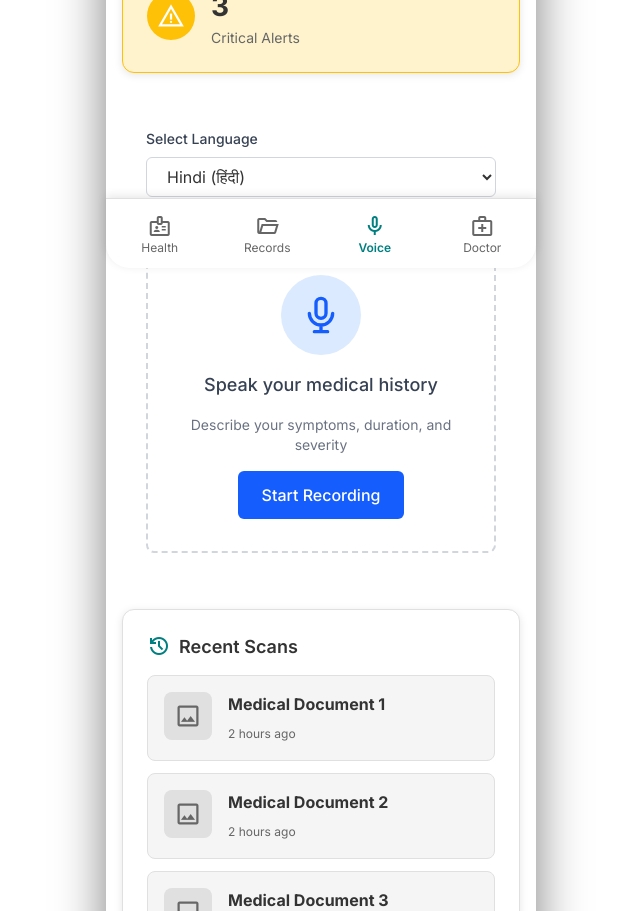
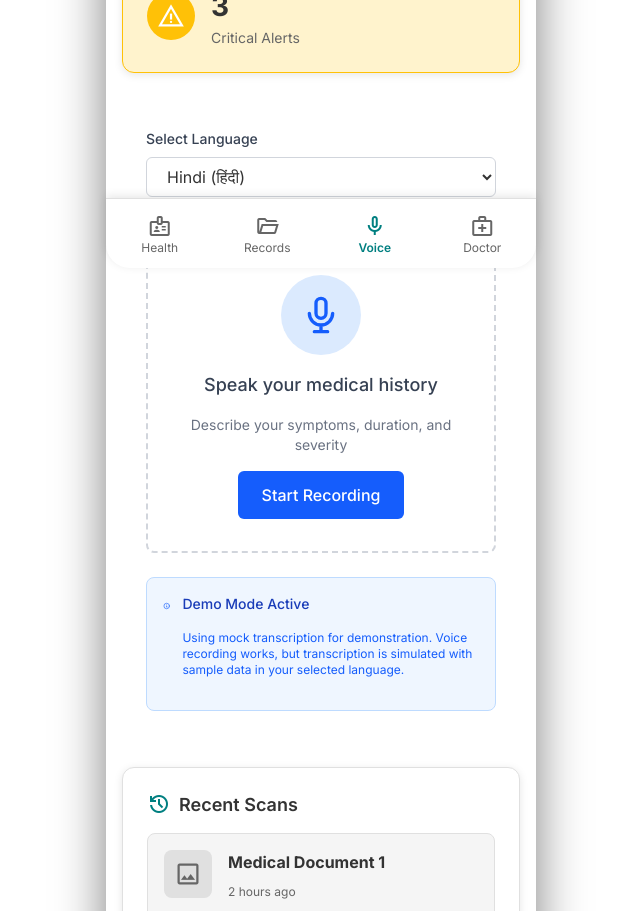
Before and after one commit to gusfing/VaidyaLink, a Next.js app in the folder frontend/: page /vaidyalink/voice in a window 1280 px wide. Shown: the part 500-1411 px from the top of the page, without its empty margins (319-959 px from the left). Built offline with nearby package versions, Linux system fonts and the light colour scheme.

Commit message:
Fix voice recorder to always use demo mode (API not deployed yet)

```diff
--- a/frontend/components/document-scan-demo/VoiceRecorder.tsx
+++ b/frontend/components/document-scan-demo/VoiceRecorder.tsx
@@ -119,16 +119,9 @@ export default function VoiceRecorder({ onTranscriptionComplete }: VoiceRecorder
     setIsProcessing(true);
 
     try {
-      // Check if demo mode is enabled
-      const isDemoMode = process.env.NEXT_PUBLIC_DEMO_MODE === 'true';
-
-      if (isDemoMode) {
-        // Demo mode: Simulate processing with mock data
+      // Always use demo mode for now (API endpoints not yet deployed)
+      // TODO: Enable real API when voice processing Lambda is deployed
       await simulateProcessing();
-      } else {
-        // Real mode: Upload to S3 and process with Sarvam API
-        await processWithSarvamAPI();
-      }
     } catch (error) {
       console.error('Processing failed:', error);
       showError('Failed to process recording. Please try again.');
@@ -432,7 +425,6 @@ export default function VoiceRecorder({ onTranscriptionComplete }: VoiceRecorder
         )}
 
         {/* Demo Mode Notice */}
-        {process.env.NEXT_PUBLIC_DEMO_MODE === 'true' && (
         <div className="rounded-lg border border-blue-200 bg-blue-50 p-4">
           <div className="flex items-start space-x-3">
             <svg
@@ -451,13 +443,12 @@ export default function VoiceRecorder({ onTranscriptionComplete }: VoiceRecorder
             <div>
               <p className="text-sm font-medium text-blue-800">Demo Mode Active</p>
               <p className="mt-1 text-xs text-blue-600">
-                  Using mock transcription. Deploy voice processing Lambda with Sarvam API key for
-                  real transcription.
+                Using mock transcription for demonstration. Voice recording works, but transcription
+                is simulated with sample data in your selected language.
               </p>
             </div>
           </div>
         </div>
-        )}
       </div>
     </div>
   );
```
Lines whose indentation alone changed are shown as unchanged.
